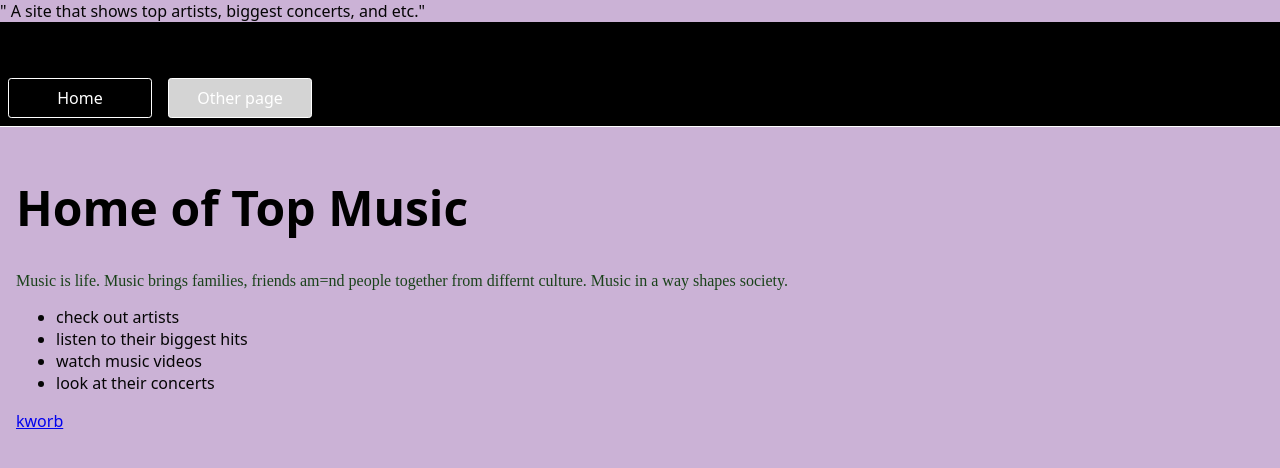
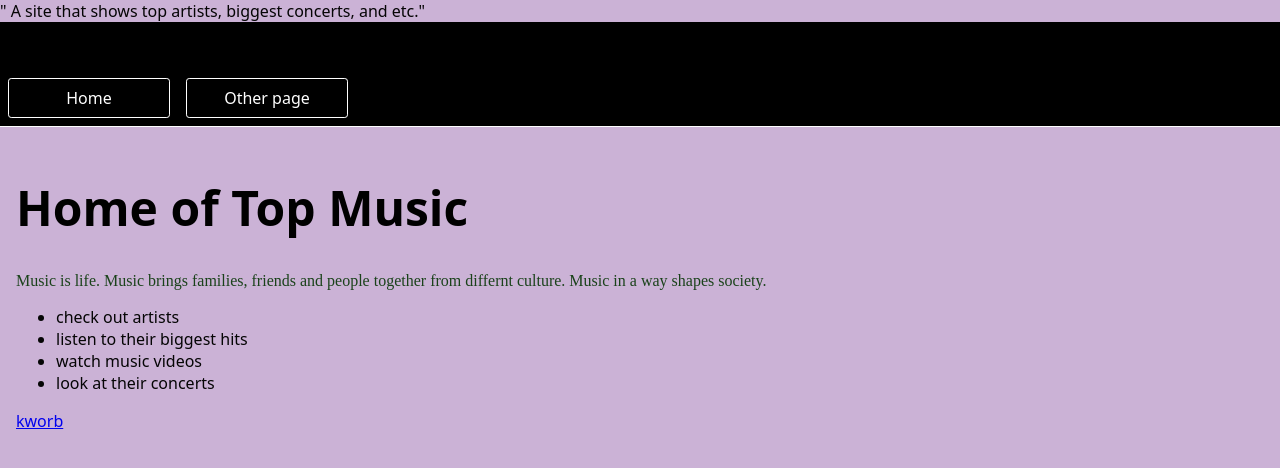
Before and after one commit to Shaymaa2006/firstcodeproject, a website: page index.html in a window 1280 px wide. Drawn offline with Linux system fonts and the light colour scheme.

Commit message:
shayfirstproject

```diff
--- a/index.html
+++ b/index.html
@@ -18,7 +18,7 @@
     </nav>
     <main>
       <h1>Home of Top Music</h1>
-      <p>Music is life. Music brings families, friends am=nd people together from differnt culture. Music in a way shapes society.</p>
+      <p>Music is life. Music brings families, friends and people together from differnt culture. Music in a way shapes society.</p>
       <div>
       <ul>
         <li>check out artists</li>
--- a/styles.css
+++ b/styles.css
@@ -1,7 +1,6 @@
 * {
-  box-sizing: border-box;
+  box-sizing: content-box;
 }
-
 body {
   margin: 0;
   font-family: system-ui, sans-serif;
@@ -34,9 +33,10 @@ nav a {
 
 nav a[aria-current='page'] {
   color: white;
-  background-color: #d4d4d4;
+  background-color: black;
   font-style: normal ;
 }
+
 
 
 main {
```
Also changed, not shown: page2.html (+1 -0 lines).
